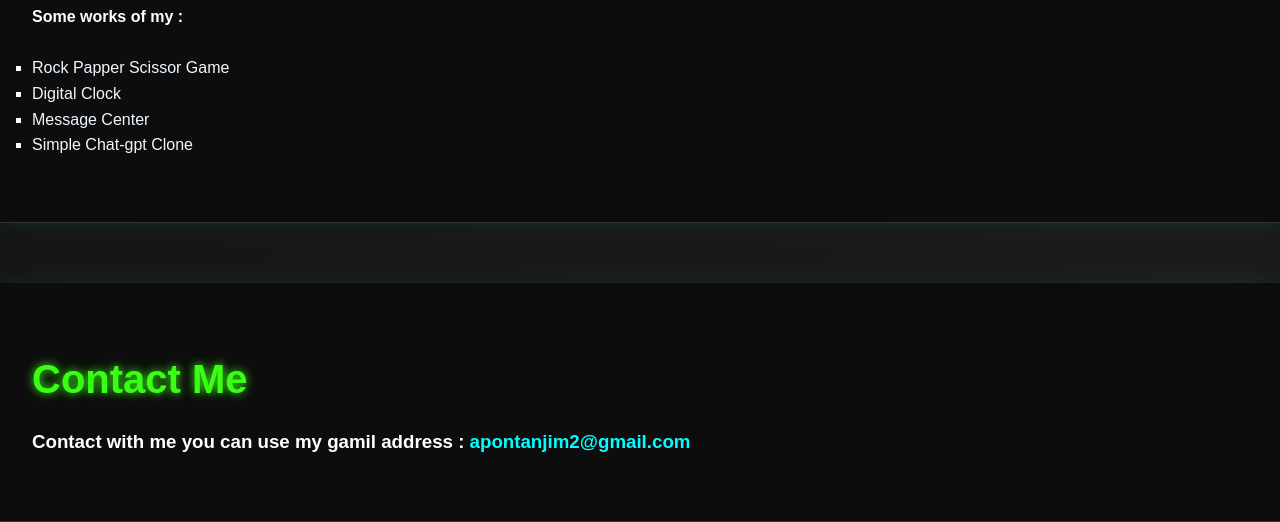
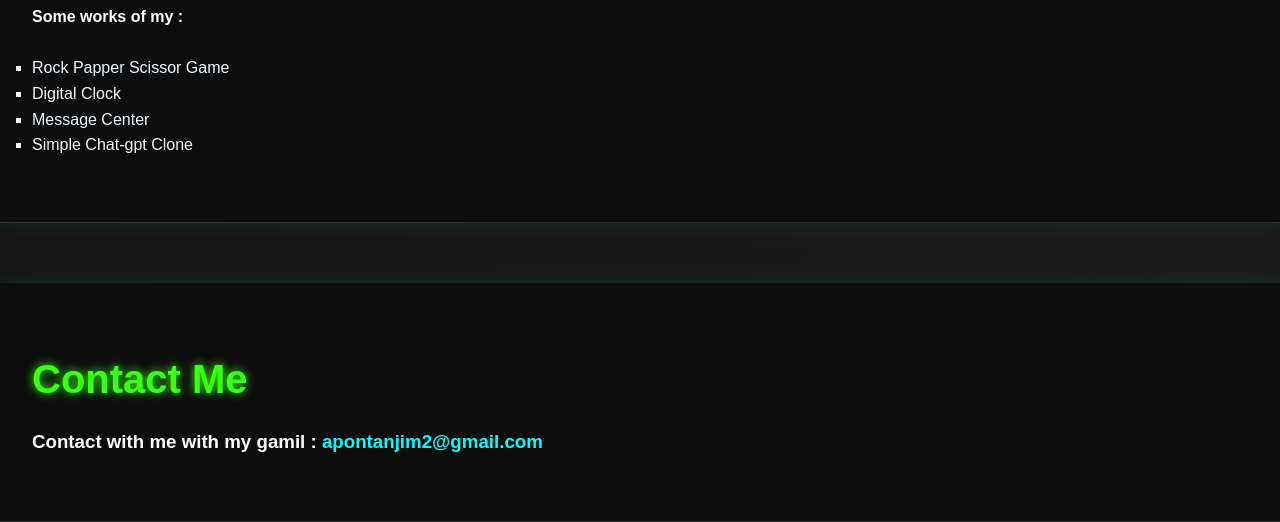
Before and after one commit to Tanjim-tawhid/Protfolio, a plain HTML site: page index.html in a window 1280 px wide. Shown: the part 2865-3387 px from the top of the page. Drawn offline with Linux system fonts and the light colour scheme.

Commit message:
Update index.html

```diff
--- a/index.html
+++ b/index.html
@@ -48,7 +48,7 @@
     </section>
     <section id="ContactMe">
         <h1>Contact Me</h1>
-        <h3>Contact with me you can use my gamil address : <span style="color: aqua;">apontanjim2@gmail.com</span> </h3>
+        <h3>Contact with me with my gamil  : <span style="color: aqua;">apontanjim2@gmail.com</span> </h3>
     </section>
     <script src="chart.js"></script>
     <script src="script.js"></script>
```
